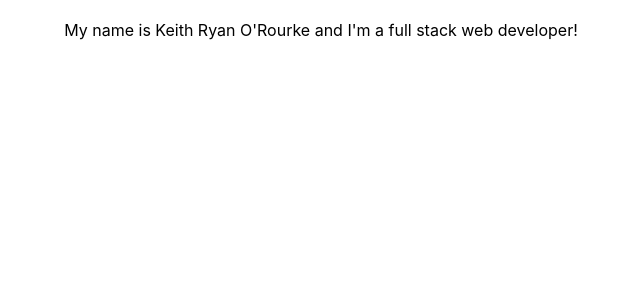
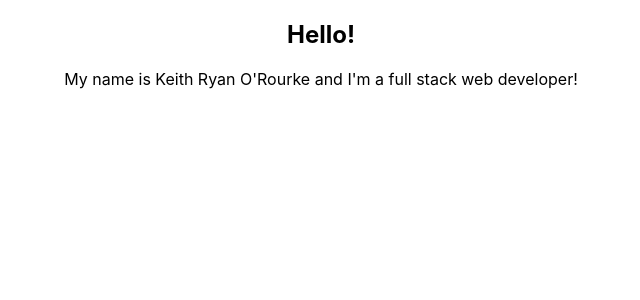
Before and after one commit to keithryanorourke/portfolio, a React (Create React App) app: page / in a window 1280 px wide. Shown: the top 300 px of the page, without its empty margins (319-959 px from the left). Built offline with nearby package versions, Linux system fonts and the light colour scheme.

Commit message:
Added interval based animation for page header

```diff
--- a/src/Pages/HomePage/HomePage.js
+++ b/src/Pages/HomePage/HomePage.js
@@ -1,12 +1,23 @@
 import { useState, useEffect } from "react"
 
 const HomePage = () => {
+  let newString = ""
   const animatedString = "Hello!"
   const [stringFrame, setStringFrame] = useState("")
 
   useEffect(() => {
+    let i=0
+    const titleAnimation = setInterval(() => {
+      newString += animatedString[i]
+      console.log("Hello")
+      setStringFrame(newString)
+      i++
+      if(i >=animatedString.length) {
+        clearInterval(titleAnimation)
+      }
+    }, 50)
+  }, [])
 
-  }, [])
   return (
     <section className="home">
       <h1 className="home__title">{stringFrame}</h1>
```
